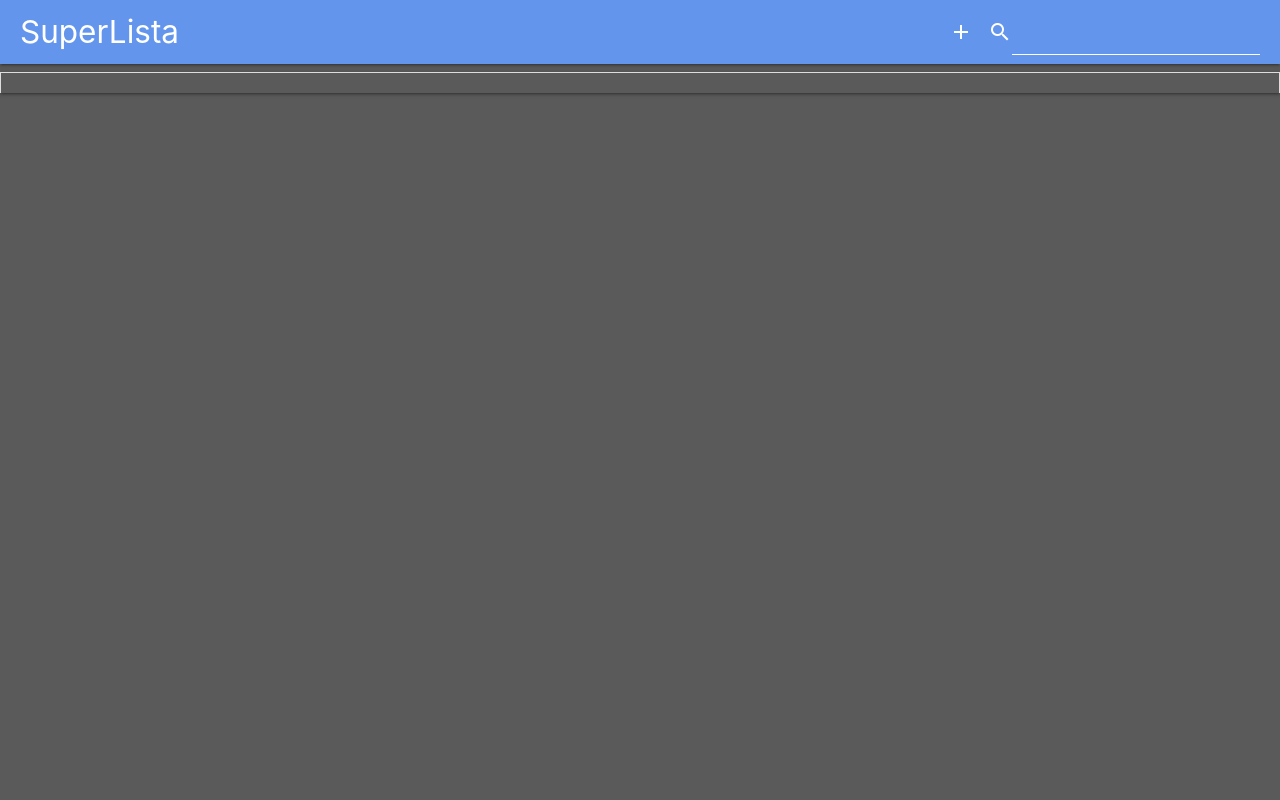
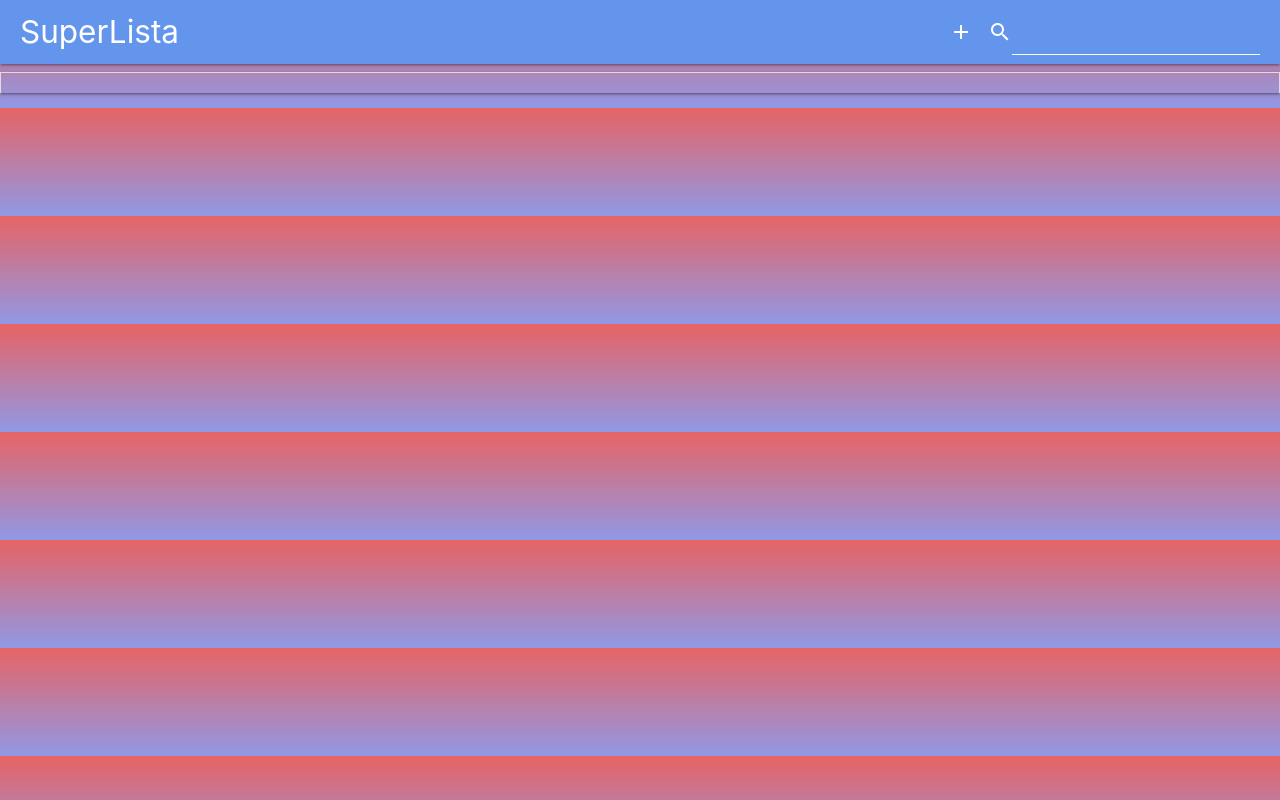
Before and after one commit to Fall77/PWAlist, a plain HTML site: page index.html in a window 1280 px wide. Drawn offline with Linux system fonts and the light colour scheme.

Commit message:
Update styles.css

```diff
--- a/resources/css/styles.css
+++ b/resources/css/styles.css
@@ -1,5 +1,5 @@
 body {
-    background-color: #5a5a5a;
+    background: linear-gradient(#e66465, #9198e5);
 
 }
 
```
